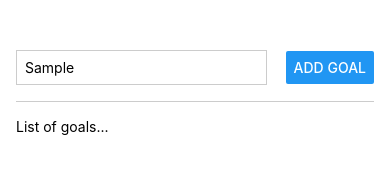
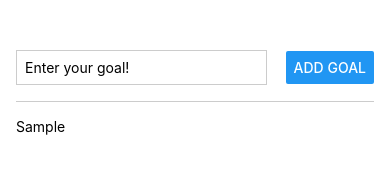
Before and after one commit to M-hossameldine/React-Native-P-01, a React Native app: screen / in a window 390 px wide. Both pictures are taken after typing "Sample" into the empty fields and a click on the button "ADD GOAL". Shown: the top 185 px of the page. Built offline with nearby package versions, Linux system fonts and the light colour scheme.

Commit message:
feature: handle adding and listing user goals

```diff
--- a/App.js
+++ b/App.js
@@ -1,14 +1,39 @@
+import { useState } from "react";
 import { StyleSheet, Text, View, Button, TextInput } from "react-native";
 
 export default function App() {
+  const [enteredGoalText, setEnteredGoalText] = useState("");
+  const [userGoals, setUserGoals] = useState([]);
+  const goalInputHandler = (enteredText) => {
+    setEnteredGoalText(enteredText);
+  };
+
+  const addGoalHandler = () => {
+    if (enteredGoalText.trim().length === 0) {
+      return;
+    }
+
+    setUserGoals((currentUserGoals) => {
+      setEnteredGoalText("");
+      return [enteredGoalText, ...currentUserGoals];
+    });
+  };
+
   return (
     <View style={styles.appContainer}>
       <View style={styles.inputContainer}>
-        <TextInput placeholder="Enter your goal!" style={styles.textInput} />
-        <Button title="Add Goal" />
+        <TextInput
+          placeholder="Enter your goal!"
+          style={styles.textInput}
+          onChangeText={goalInputHandler}
+          value={enteredGoalText}
+        />
+        <Button title="Add Goal" onPress={addGoalHandler} />
       </View>
       <View style={styles.goalsContainer}>
-        <Text>List of goals...</Text>
+        {userGoals.map((goal, index) => (
+          <Text key={index}>{goal}</Text>
+        ))}
       </View>
     </View>
   );
```
